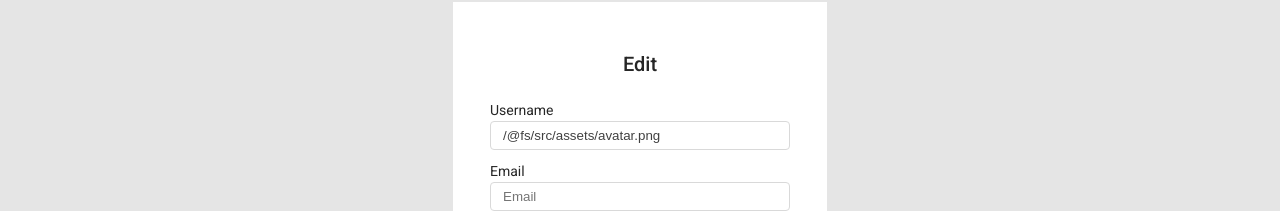
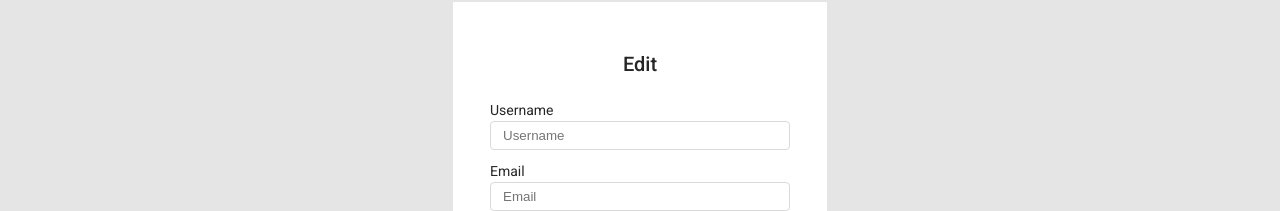
Before and after one commit to Stanislavshina/blog, a React (Vite) app: page /profile in a window 1280 px wide. Shown: the part 123-334 px from the top of the page. Built offline with nearby package versions, Linux system fonts and the light colour scheme.

Commit message:
пофиксил баги на новой логике

```diff
--- a/src/components/ArticleHeader/ArticleHeader.tsx
+++ b/src/components/ArticleHeader/ArticleHeader.tsx
@@ -5,10 +5,6 @@ import { nanoid } from 'nanoid';
 import cl from './ArticleHeader.module.scss';
 import Link from '../UI/Link/Link';
 import { useAppSelector } from '../../store/storeHooks';
-import { deleteFavorited, setFavorited } from '../../api/article/favorited';
-import Cookies from 'js-cookie';
-import { getArticle } from '../../api/article/article';
-import { useEffect } from 'react';
 import useFavorite from '../../hooks/useFavorite';
 
 interface ArticleHeaderProps {
--- a/src/components/ArticlePreview/ArticlePreview.tsx
+++ b/src/components/ArticlePreview/ArticlePreview.tsx
@@ -11,9 +11,9 @@ interface ArticlePreviewProps {
 
 const ArticlePreview: React.FC<ArticlePreviewProps> = ({ article }) => {
   const { author, body, favoritesCount, title, updatedAt, tagList, slug, favorited } = article;
-  console.log(article);
 
   const { image, username } = author;
+
   const bodyText = body ? truncateText(body, 100) : '';
 
   return (
--- a/src/components/Layout/Layout.tsx
+++ b/src/components/Layout/Layout.tsx
@@ -11,17 +11,15 @@ const Layout: React.FC = () => {
   const getLogIn = async () => {
     try {
       const res = await checkAndLogToken();
-      console.log(res);
-
       await dispatch(login(res as User));
     } catch (error) {
-      console.log(error);
+      throw new Error(`Выкидывает из логина`);
     }
   };
 
   useEffect(() => {
     getLogIn();
-  }, []);
+  });
   return (
     <div className="App">
       <Header />
--- a/src/pages/ArticlePage/ArticlePage.tsx
+++ b/src/pages/ArticlePage/ArticlePage.tsx
@@ -11,12 +11,13 @@ import cl from './ArticlePage.module.scss';
 import Buttons from '../../components/UI/Button/Button';
 import ArticleHeader from '../../components/ArticleHeader/ArticleHeader';
 import { deleteArticle } from '../../api/article/article';
+import Cookies from 'js-cookie';
 
 const ArticlePage: React.FC = () => {
   const [data, setData] = useState<ArticleTypes | null>(null);
-  const { username, token } = useAppSelector((state) => state.user);
+  const { username } = useAppSelector((state) => state.user);
   const { id } = useParams();
-
+  const token = Cookies.get('token');
   useEffect(() => {
     axios.get(`https://blog.kata.academy/api/articles/${id}`).then((d) => setData(d.data.article));
   }, [id]);
@@ -70,6 +71,7 @@ const ArticlePage: React.FC = () => {
   return (
     <article className={cl['article']}>
       <ArticleHeader
+        favorited={data.favorited}
         favoritesCount={data.favoritesCount}
         title={data.title}
         slug={data.slug}
--- a/src/pages/CreateArticle/CreateArticle.tsx
+++ b/src/pages/CreateArticle/CreateArticle.tsx
@@ -1,12 +1,12 @@
 import React from 'react';
 import { useNavigate } from 'react-router-dom';
-import { useAppSelector } from '../../store/storeHooks';
 import { FormState } from '../../types/Form';
 import { useFieldArray, useForm } from 'react-hook-form';
 import Form from '../../components/UI/Form/Form';
 import { createArticle } from '../../api/article/article';
 import Input from '../../components/UI/Input/Input';
 import Button from '../../components/UI/Button/Button';
+import Cookies from 'js-cookie';
 
 type Default = {
   title: string;
@@ -15,9 +15,10 @@ type Default = {
   tagList: string[];
 };
 
+const token = Cookies.get('token');
+
 const CreateArticle: React.FC = () => {
   const navigate = useNavigate();
-  const { token } = useAppSelector((state) => state.user);
 
   const defaultValues: Default = {
     title: '',
--- a/src/pages/EditArticle/EditArticle.tsx
+++ b/src/pages/EditArticle/EditArticle.tsx
@@ -3,20 +3,20 @@ import Input from '../../components/UI/Input/Input';
 import Button from '../../components/UI/Button/Button';
 import { FormState } from '../../types/Form';
 import { useFieldArray, useForm } from 'react-hook-form';
-import { useAppSelector } from '../../store/storeHooks';
 import { useNavigate, useParams } from 'react-router-dom';
 import Form from '../../components/UI/Form/Form';
 import axios from 'axios';
 import { Spin } from 'antd';
 import { updateArticle } from '../../api/article/article';
 import { ArticleTypes } from '../../types/ArticleTypes';
+import Cookies from 'js-cookie';
 
 const EditArticle: React.FC = () => {
   const navigate = useNavigate();
-  const { token } = useAppSelector((state) => state.user);
   const [article, setArticle] = useState<ArticleTypes | null>();
   const [loading, setLoading] = useState(true);
   const { id } = useParams();
+  const token = Cookies.get('token');
 
   const defaultValues = {
     title: article?.title || '',
--- a/src/pages/EditProfile/EditProfile.tsx
+++ b/src/pages/EditProfile/EditProfile.tsx
@@ -5,11 +5,12 @@ import { User } from '../../types/User';
 import { updateUser } from '../../store/slices/userSlice';
 import Form from '../../components/UI/Form/Form';
 import Input from '../../components/UI/Input/Input';
+import Cookies from 'js-cookie';
 
 const EditProfile: React.FC = () => {
   const navigate = useNavigate();
   const dispatch = useAppDispatch();
-  const { username, email, token } = useAppSelector((state) => state.user);
+  const { username, email } = useAppSelector((state) => state.user);
   const {
     register,
     handleSubmit,
@@ -28,6 +29,7 @@ const EditProfile: React.FC = () => {
   const errorMail = errors.email ? `Wrong email adress` : undefined;
   const errorPasword = errors.password ? 'Пароль от 6 до 40 символов' : undefined;
   const errorImg = errors.image ? 'Введите действительный адрес' : undefined;
+  const token = Cookies.get('token');
 
   const handleClick: SubmitHandler<User> = (data) => {
     dispatch(updateUser({ data, token }));
--- a/src/store/slices/userSlice.ts
+++ b/src/store/slices/userSlice.ts
@@ -23,8 +23,8 @@ const userSlice = createSlice({
     isAuth: false,
     email: '',
     token: undefined,
-    username: avatar,
-    image: '',
+    username: '',
+    image: avatar,
     errorMessage: '',
     password: '',
   } as User,
@@ -33,7 +33,7 @@ const userSlice = createSlice({
       state.isAuth = false;
       state.email = '';
       state.username = '';
-      state.image = '';
+      state.image = avatar;
       state.errorMessage = '';
     },
   },
@@ -45,7 +45,7 @@ const userSlice = createSlice({
 
         const { user } = action.payload;
         state.email = user.email;
-        state.image = user.image;
+        state.image = user.image || avatar;
         state.username = user.username;
         state.errorMessage = '';
       })
@@ -64,7 +64,7 @@ const userSlice = createSlice({
         const { user } = action.payload;
         state.email = user.email;
         state.username = user.username;
-        state.image = user.image ? user.image : 'https://static.productionready.io/images/smiley-cyrus.jpg';
+        state.image = user.image ? user.image : avatar;
         state.errorMessage = '';
       });
   },
--- a/src/types/User.ts
+++ b/src/types/User.ts
@@ -3,5 +3,4 @@ export interface User {
   email: string;
   password: string;
   image?: string;
-  token: string | undefined | null;
 }
```
